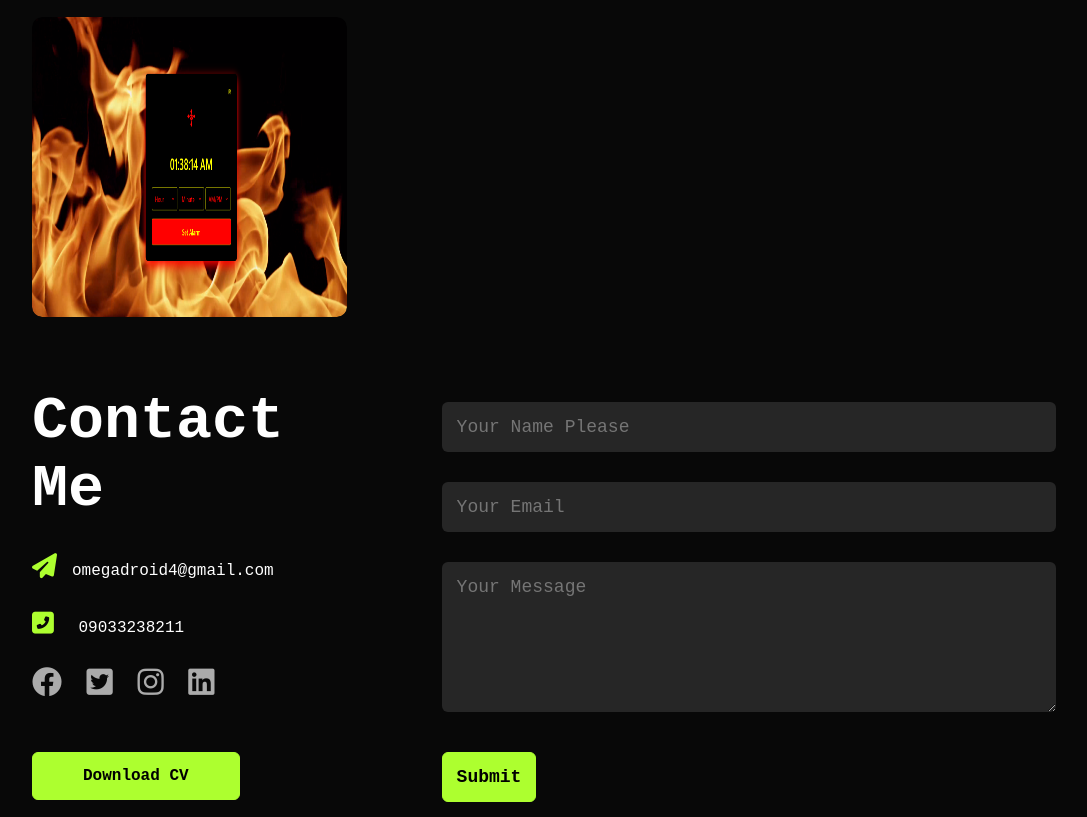
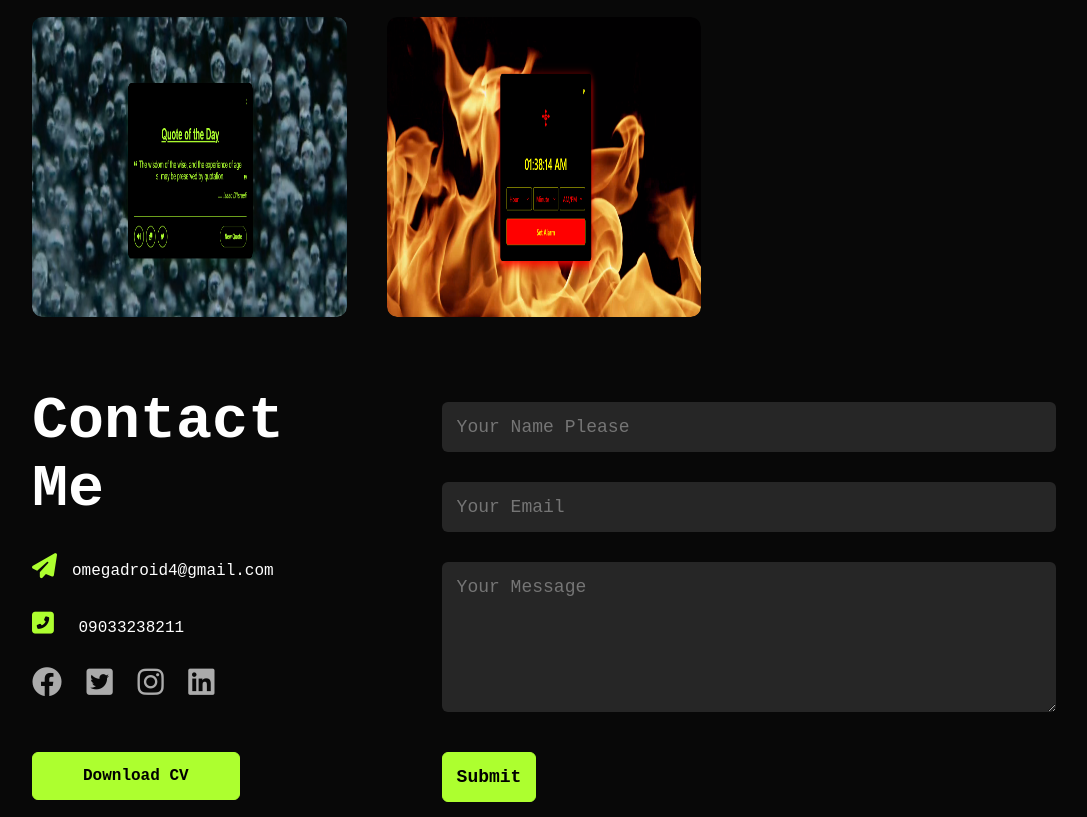
Before and after one commit to MEGADROID-X23/MEGA-TOCHI, a plain HTML site: page index.html in a window 1280 px wide. Shown: the part 2390-3207 px from the top of the page, without its empty margins (96-1183 px from the left). Drawn offline with Linux system fonts and the light colour scheme.

Commit message:
update100

```diff
--- a/index.html
+++ b/index.html
@@ -131,6 +131,14 @@
                     </div>
                 </div>
                 <div class="work">
+                    <img src="./Screenshot (10).png" height="300" width="300">
+                    <div class="layer">
+                        <h3>SOCRATES</h3>
+                        <p>A simple API powered quote generator.</p>
+                        <a href="https://socrates-n0q9.onrender.com/"><i class="fas fa-external-link-alt"></i></a>
+                    </div>
+                </div>
+                <div class="work">
                     <img src="./Screenshot (6).png" height="300" width="300">
                     <div class="layer">
                         <h3>PROMETHEUS</h3>
```
Also changed, not shown: Screenshot (10).png (added).
